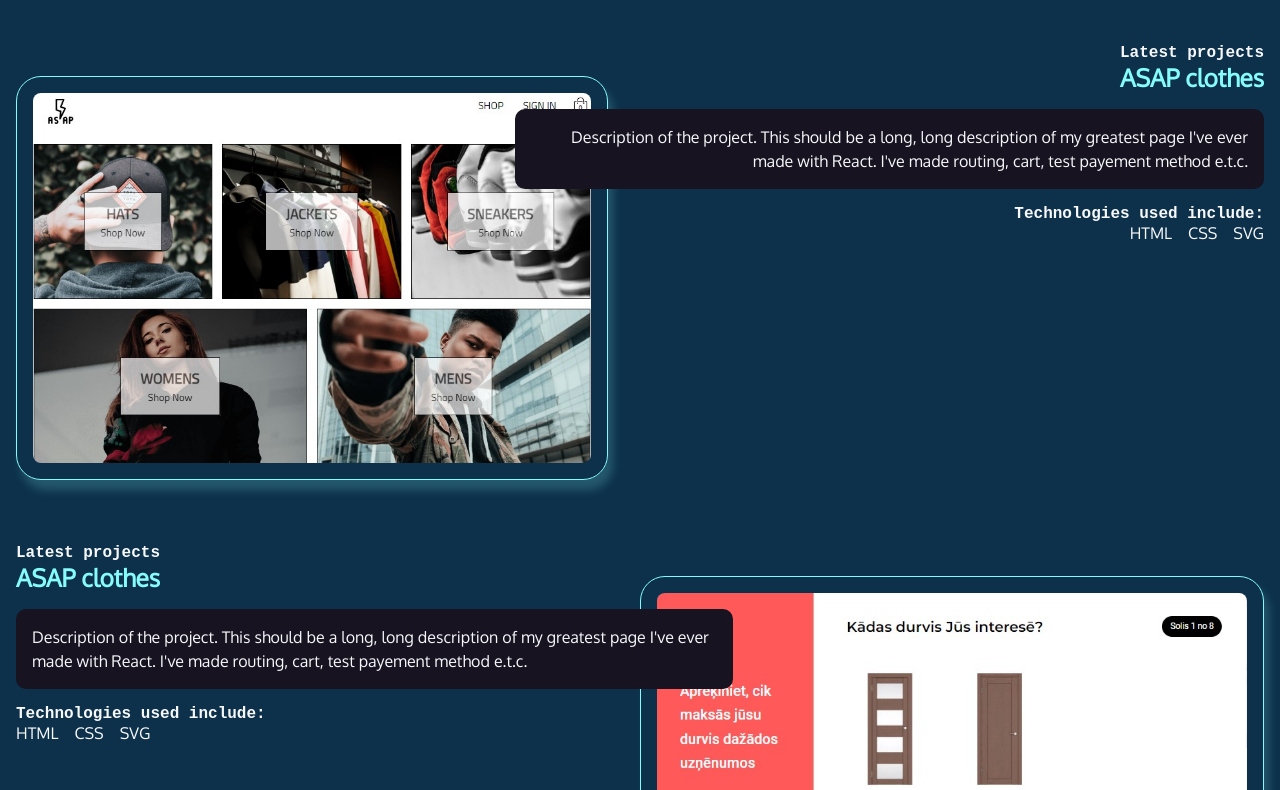
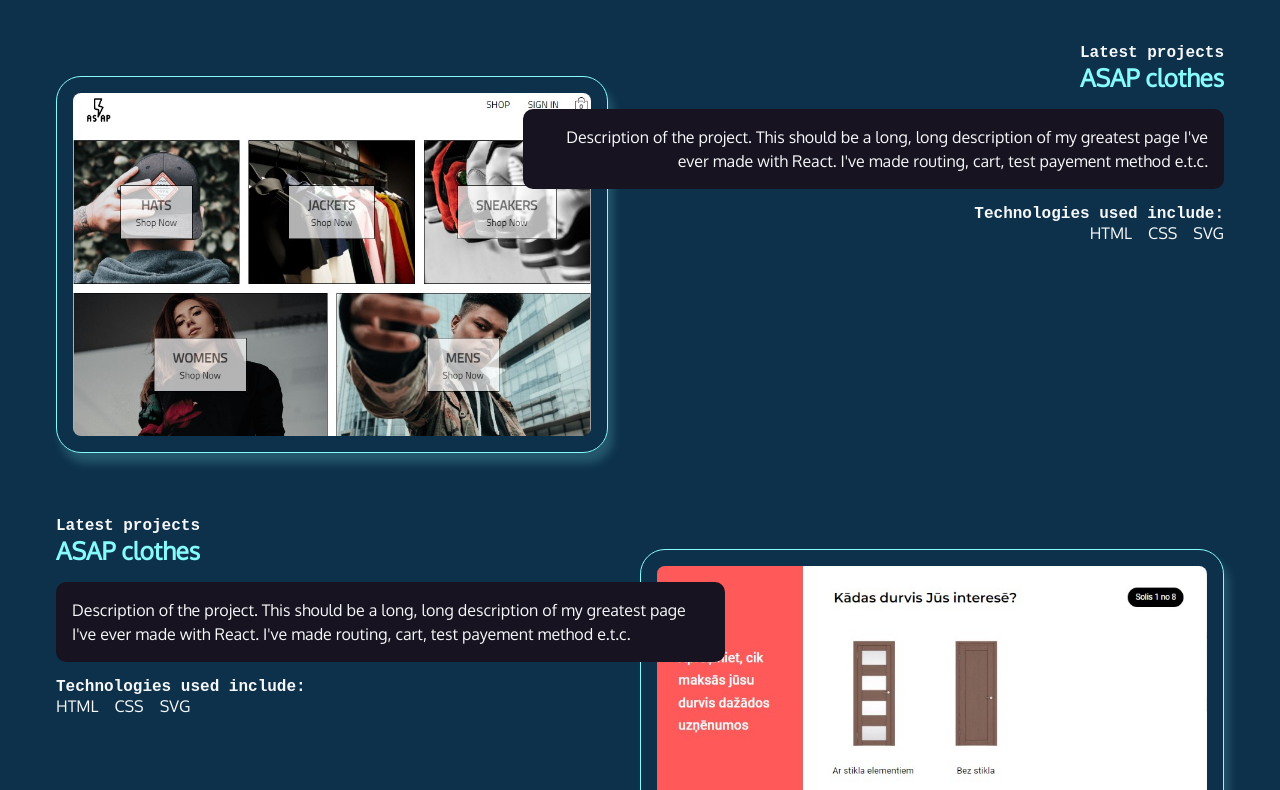
Before and after one commit to AlexWebDev01/portfolio, a plain HTML site: page index.html in a window 1280 px wide. Shown: the part 754-1544 px from the top of the page. Drawn offline with Linux system fonts and the light colour scheme; a web font is replaced by a local one.

Commit message:
responsive layout

```diff
--- a/index.html
+++ b/index.html
@@ -50,8 +50,8 @@
         <p>Currently, I'm working in <a href='https://bordio.com/'>Bordio</a> and on my personal projects.</p>
     </section>
     <div class="gradient2"></div>
-    <section>
-        <div class="section-dkblue" id="projects">
+    <section class="section-dkblue">
+        <div id="projects">
             <h2>Projects that I'm proud of</h2>
             <article>
                 <div class="text">
--- a/style.css
+++ b/style.css
@@ -179,7 +179,9 @@ footer ul {
 
 /*Projects section */
 #projects {
+    margin: 0 auto;
     padding: 4rem 1rem;
+    max-width: 1200px;
 }
 
 #projects h2 {
```
